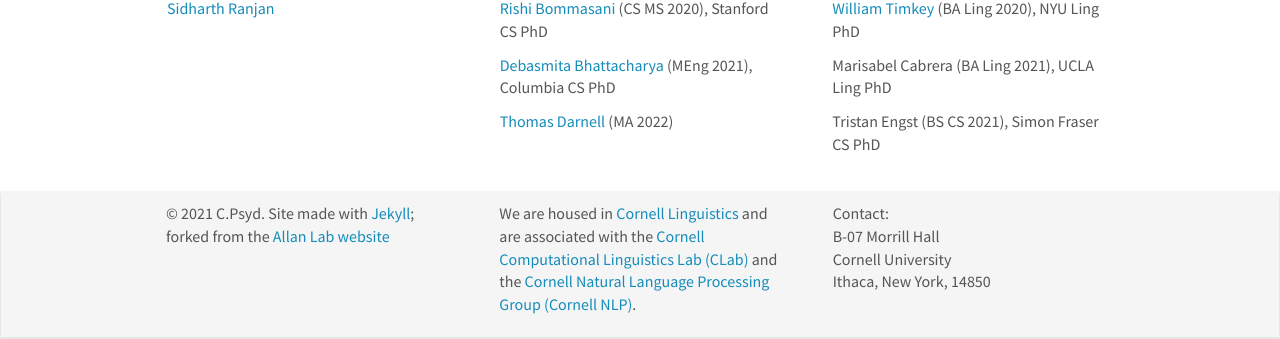
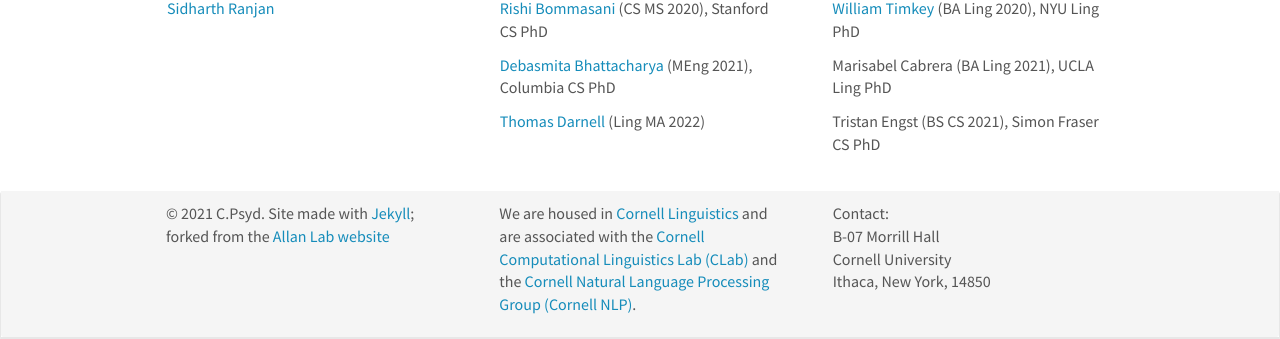
Before and after one commit to C-Psyd/c-psyd.github.io, a Jekyll site: the page built from _pages/team.md, in a window 1280 px wide and 900 px high, scrolled down 1399 px. Shown: the part 537-876 px from the top of the window. Built offline with Jekyll 4.4.1, drawn with Linux system fonts in a browser that asks for light colours; nearby versions of some CDN libraries.

Commit message:
people update

```diff
--- a/_data/alumni_msc.yml
+++ b/_data/alumni_msc.yml
@@ -2,4 +2,4 @@
 
 - name: <a href="https://d-bhattacharya.github.io">Debasmita Bhattacharya</a> (MEng 2021), Columbia CS PhD
 
-- name: <a href="https://conf.ling.cornell.edu/thomasdarnell/">Thomas Darnell</a> (MA 2022)
+- name: <a href="https://conf.ling.cornell.edu/thomasdarnell/">Thomas Darnell</a> (Ling MA 2022)
```
